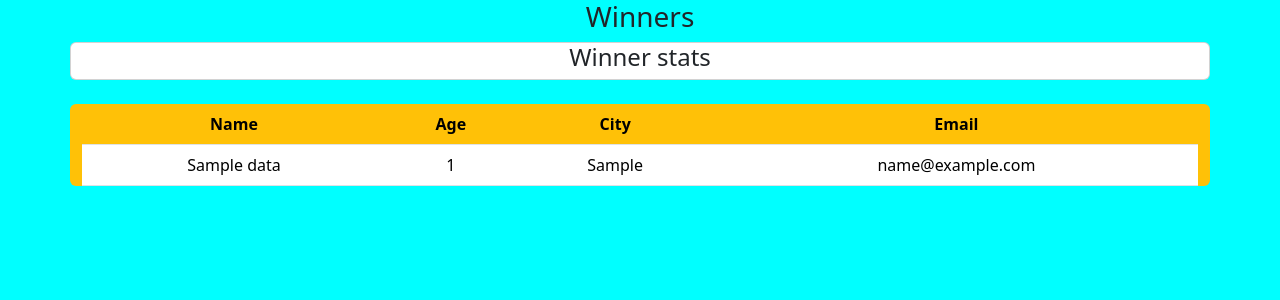
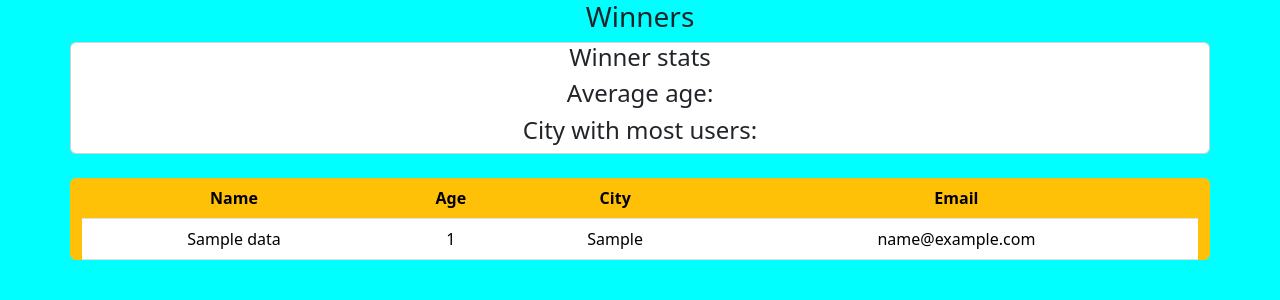
Before and after one commit to StevenKell/SE_Final_Project, a Flask app: template templates/roster.html in a window 1280 px wide. Shown: the top 300 px of the page. Run offline with Flask 3, Linux system fonts and the light colour scheme; the template is opened without the code that fills it: values that come from a table or form of the project are taken from there, others are empty; tables that the repository leaves empty hold one stand-in row (values such as "Sample post").

Commit message:
Will it work?

```diff
--- a/templates/roster.html
+++ b/templates/roster.html
@@ -17,6 +17,8 @@
 
         <div class="container card">
         <h2 id="subheader-text">Winner stats</h2>
+        <h2 id="subheader-text">Average age:</h2>
+        <h2 id="subheader-text">City with most users:</h2>
         <div></div>
         </div>
     </header>
```
Also changed, not shown: templates/index.html (line endings or trailing spaces).
